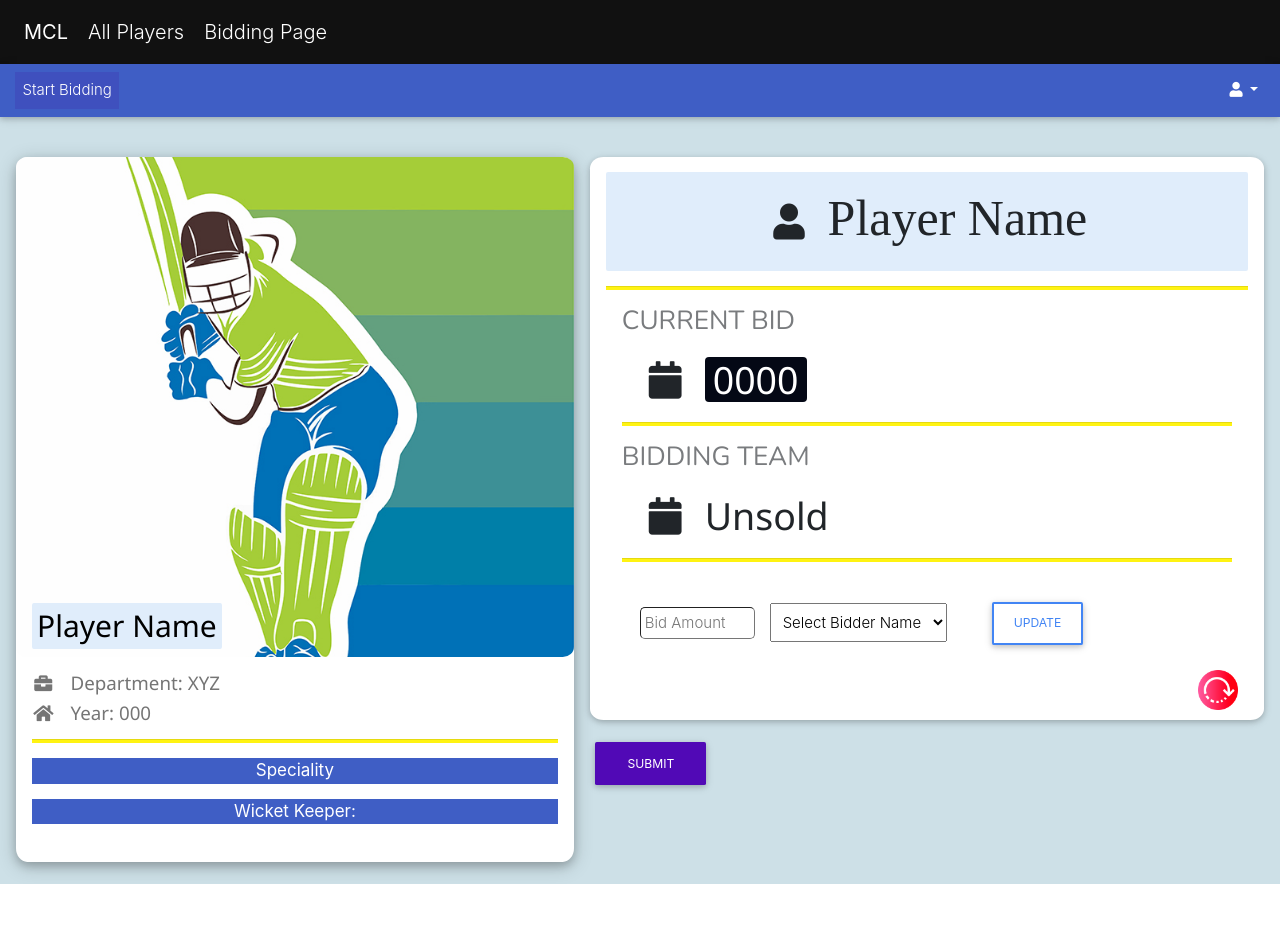
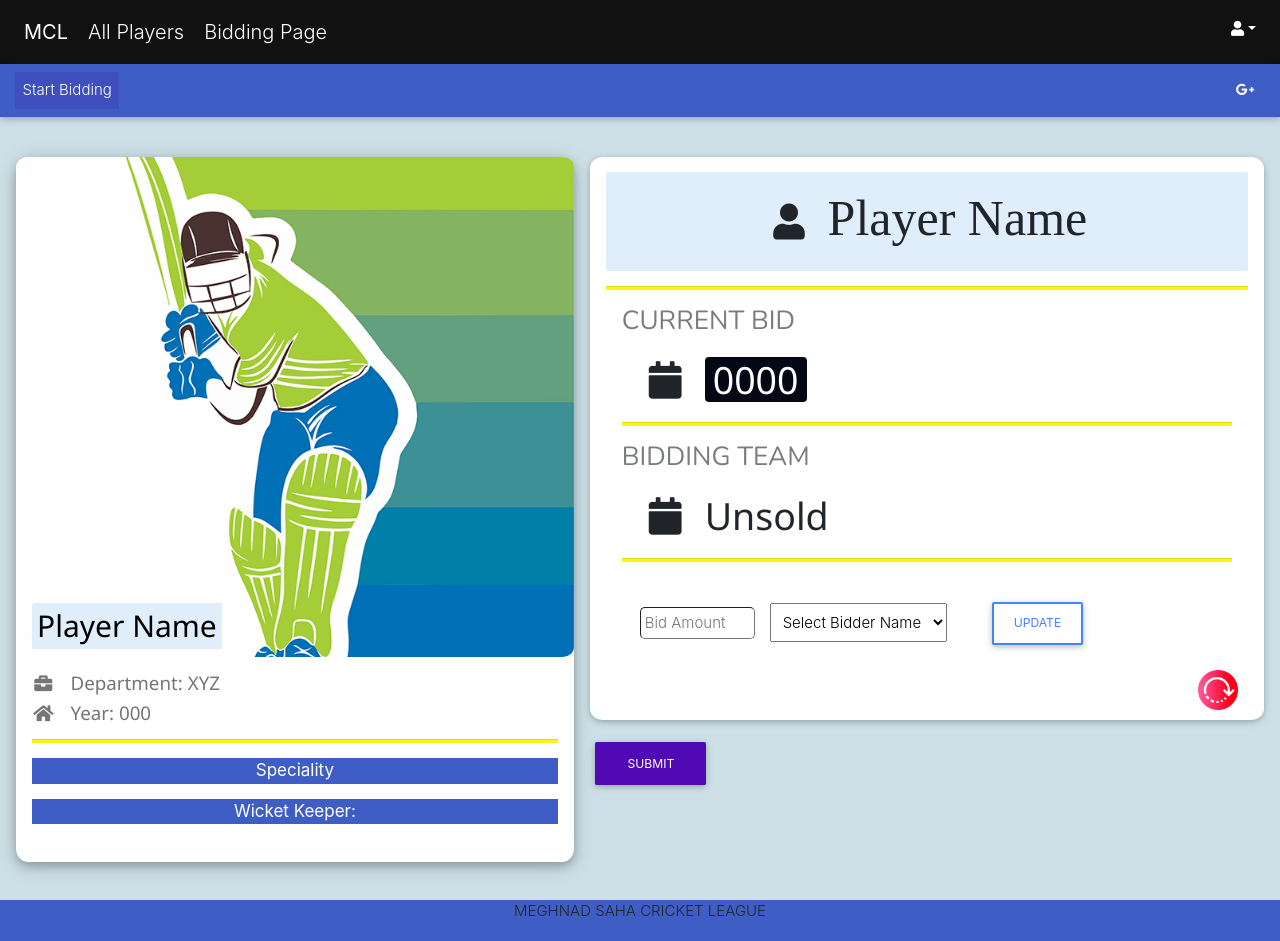
Before and after one commit to WhitePegasis/MCL-Auction-2023, a React (Create React App) app: page /eligible in a window 1280 px wide. Shown: the top 941 px of the page. Before the commit the page ends 884 px from the top, so only its background shows below. Built offline with nearby package versions, Linux system fonts and the light colour scheme; no server answers; the HTML template or start-up script is replaced by a standard one; a web font is replaced by a local one.

Commit message:
added dropdown menu and footer

```diff
--- a/public/index.html
+++ b/public/index.html
@@ -58,5 +58,15 @@
       To begin the development, run `npm start` or `yarn start`.
       To create a production bundle, use `npm run build` or `yarn build`.
     -->
+
+    <!-- JQuery -->
+<script type="text/javascript" src="https://cdnjs.cloudflare.com/ajax/libs/jquery/3.5.1/jquery.min.js"></script>
+<!-- Bootstrap tooltips -->
+<script type="text/javascript" src="https://cdnjs.cloudflare.com/ajax/libs/popper.js/1.14.4/umd/popper.min.js"></script>
+<!-- Bootstrap core JavaScript -->
+<script type="text/javascript" src="https://cdnjs.cloudflare.com/ajax/libs/twitter-bootstrap/4.5.0/js/bootstrap.min.js"></script>
+<!-- MDB core JavaScript -->
+<script type="text/javascript" src="https://cdnjs.cloudflare.com/ajax/libs/mdbootstrap/4.19.1/js/mdb.min.js"></script>
+
   </body>
 </html>
--- a/public/style.css
+++ b/public/style.css
@@ -1,6 +1,7 @@
 /* body {
   background-image: url("bg2.jpg");
  } */
+
 
 hr{
   height: 3px;
@@ -144,5 +145,5 @@ button{
 }
 
 #colortest{
-  background-color: rgb(205, 224, 231);
+  background-color: rgb(4, 2, 21);
 }
--- a/src/components/BiddingPage.jsx
+++ b/src/components/BiddingPage.jsx
@@ -9,7 +9,6 @@ const teamNames=["RR","CSK","KKR","DC","RCB","SRH","GT"];
 const AllEligiblePlayers = () => {
 
   window.addEventListener("offline", function() {
-    alert("Abe internet chala gya!");
     this.document.getElementById('onlineIcon').style.color='red';
   });
   window.addEventListener("online", function() {
@@ -156,7 +155,6 @@ const AllEligiblePlayers = () => {
 
 
       const submitButtonClick = async ()=>{
-        const playersCount = players.length;
 
         if(!window.navigator.onLine){
           alert('Abe internet chala gya!');
@@ -276,6 +274,7 @@ const AllEligiblePlayers = () => {
 
         <div style={{backgroundColor:'rgb(205, 224, 231)'}}>
 
+
             {/*Navbar */}
               <nav className="mb-1 navbar navbar-expand " id="nav" style={{backgroundColor:'rgb(63, 94, 197)', color:'white'}}>
 
@@ -288,19 +287,10 @@ const AllEligiblePlayers = () => {
                     </li>
                   </ul>
                   <ul className="navbar-nav ml-auto nav-flex-icons">
-            {/* <li className="nav-item">
-              <a className="nav-link waves-effect waves-light">
-                <i className="fab fa-google-plus-g" />
+                    <li className="nav-item">
+                      <a className="nav-link " id="navbarDropdownMenuLink-333" data-toggle="dropdown" aria-haspopup="true" aria-expanded="false">
+                        <i class="fab fa-google-plus-g" id='onlineIcon'></i>
                       </a>
-            </li> */}
-            <li className="nav-item dropdown">
-              <a className="nav-link dropdown-toggle" id="navbarDropdownMenuLink-333" data-toggle="dropdown" aria-haspopup="true" aria-expanded="false">
-                <i className="fas fa-user" id='onlineIcon'/>
-              </a>
-              <div className="dropdown-menu dropdown-menu-right dropdown-default" aria-labelledby="navbarDropdownMenuLink-333">
-                <a className="dropdown-item" href="https://www.instagram.com/white_pegasus_/?hl=en">Creator</a>
-                <a className="dropdown-item" href="https://www.instagram.com/mcl_msit/">Contact Us</a>
-              </div>
                     </li>
                   </ul>
                 </div>
@@ -314,6 +304,7 @@ const AllEligiblePlayers = () => {
                   <h2 id="sold-detail"><span id="sold-player-name">Player Name</span> sold to <span id="sold-player-team">teamname</span> by <span id="sold player bid">bid</span> points</h2>
                   <button id="goto-next-bid">Go to Next Bid</button>
                 </div>
+
                 {/* Left Column */}
                 <div className="w3-third" id="left-column" style={{width: '700px'}}>
                   <div className="w3-white w3-text-grey w3-card-4" id="left-column-1">
@@ -392,6 +383,11 @@ const AllEligiblePlayers = () => {
                   </div>
                 </div>
         </div>
+
+        <footer class="w3-container w3-center w3-margin-top" id="footer" style={{backgroundColor:'rgb(63, 94, 197)'}}>
+            <p>MEGHNAD SAHA CRICKET LEAGUE</p>
+            <p>Powered by <a href="https://www.instagram.com/mcl_msit/" target="_blank" id="footer-link" rel="noreferrer" >MCL</a></p>
+      </footer>
         </div>
       );
 }
--- a/src/components/HomePage.jsx
+++ b/src/components/HomePage.jsx
@@ -24,10 +24,11 @@ const HomePage = () => {
             display: 'flex',
             alignItems: 'center',
             justifyContent: 'center',
-            backgroundImage: "url(bggif.gif)",
+            // backgroundImage: "url(bggif.gif)",
+            backgroundColor:'rgb(4, 2, 21)',
             backgroundSize: "cover",
         }}>
-            <Image src={homepageimg}/>
+            <Image src={homepageimg} style={{height:'750px'}}/>
         </div>
 
     )
--- a/src/components/NavBar.jsx
+++ b/src/components/NavBar.jsx
@@ -20,6 +20,19 @@ const NavBar = () => {
                 <Tabs to="./" exact><b>MCL</b></Tabs>
                 <Tabs to="all" exact>All Players</Tabs>
                 <Tabs to="eligible" exact>Bidding Page</Tabs>
+
+                <ul className="navbar-nav ml-auto nav-flex-icons">
+                    <li className="nav-item dropdown">
+                      <a className="nav-link dropdown-toggle" id="navbarDropdownMenuLink-333" data-toggle="dropdown" aria-haspopup="true" aria-expanded="false">
+                        <i className="fas fa-user"/>
+                      </a>
+                      <div className="dropdown-menu dropdown-menu-right dropdown-default" aria-labelledby="navbarDropdownMenuLink-333">
+                        <a className="dropdown-item" href="https://docs.google.com/spreadsheets/d/1GqJfbPYwLsAPW3XKSOgCLZy5QXeci-0IG331Ak34rNc/edit#gid=0" target={'_blank'} rel="noreferrer" >Database</a>
+                        <a className="dropdown-item" href="https://www.instagram.com/white_pegasus_/?hl=en" target={'_blank'} rel="noreferrer" >Creator</a>
+                        <a className="dropdown-item" href="https://www.instagram.com/mcl_msit/" target={'_blank'} rel="noreferrer" >Contact Us</a>
+                      </div>
+                    </li>
+                  </ul>
             </Toolbar>
         </Header>
     )
```
Also changed, not shown: public/bg1.jfif (deleted), public/bg2.jpg (deleted). Lines whose indentation alone changed are shown as unchanged.
